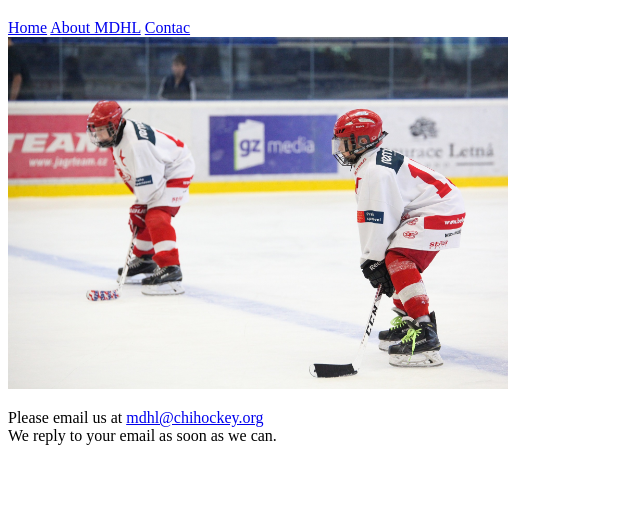
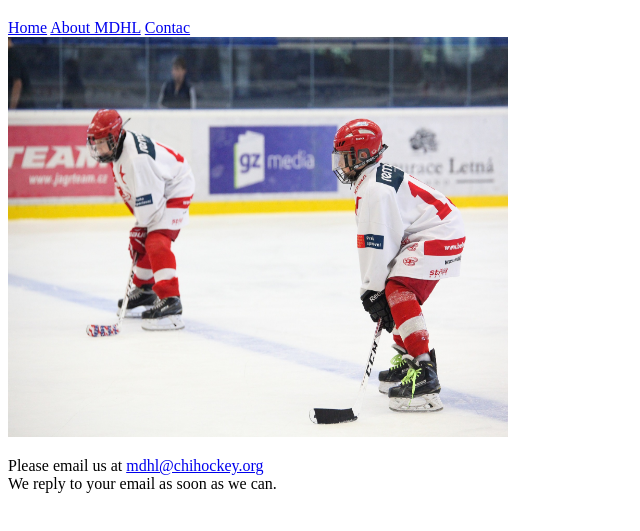
Before and after one commit to Karinapardal/Proyecto-Mighty-Ducks-Hockey-League, a plain HTML site: page contact.html in a window 1280 px wide. Shown: the part 173-704 px from the top of the page, without its empty margins (0-640 px from the left). Drawn offline with Linux system fonts and the light colour scheme.

Commit message:
arreglos primer commit

```diff
--- a/contact.html
+++ b/contact.html
@@ -23,7 +23,7 @@
             <main>
                 <div>
 
-                    <img src="img/hockey_3.jpg" alt="foto" width="500">
+                    <img src="img/hockey_3.jpg" alt="foto" width="500" height="400">
 
                     <p>Please email us at <a href="mailto:mdhl@chihockey.org">mdhl@chihockey.org</a>
                      <br>
```
Also changed, not shown: about.html (+2 -2 lines).
